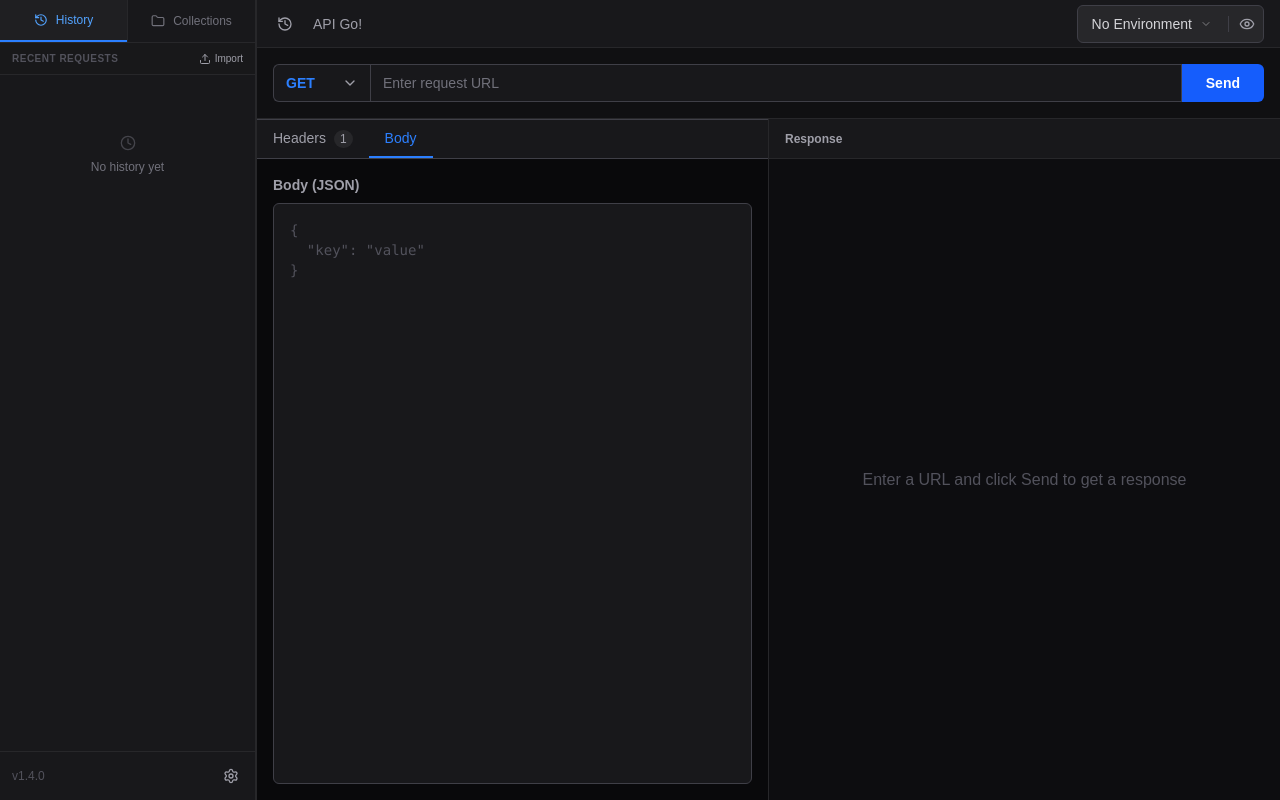
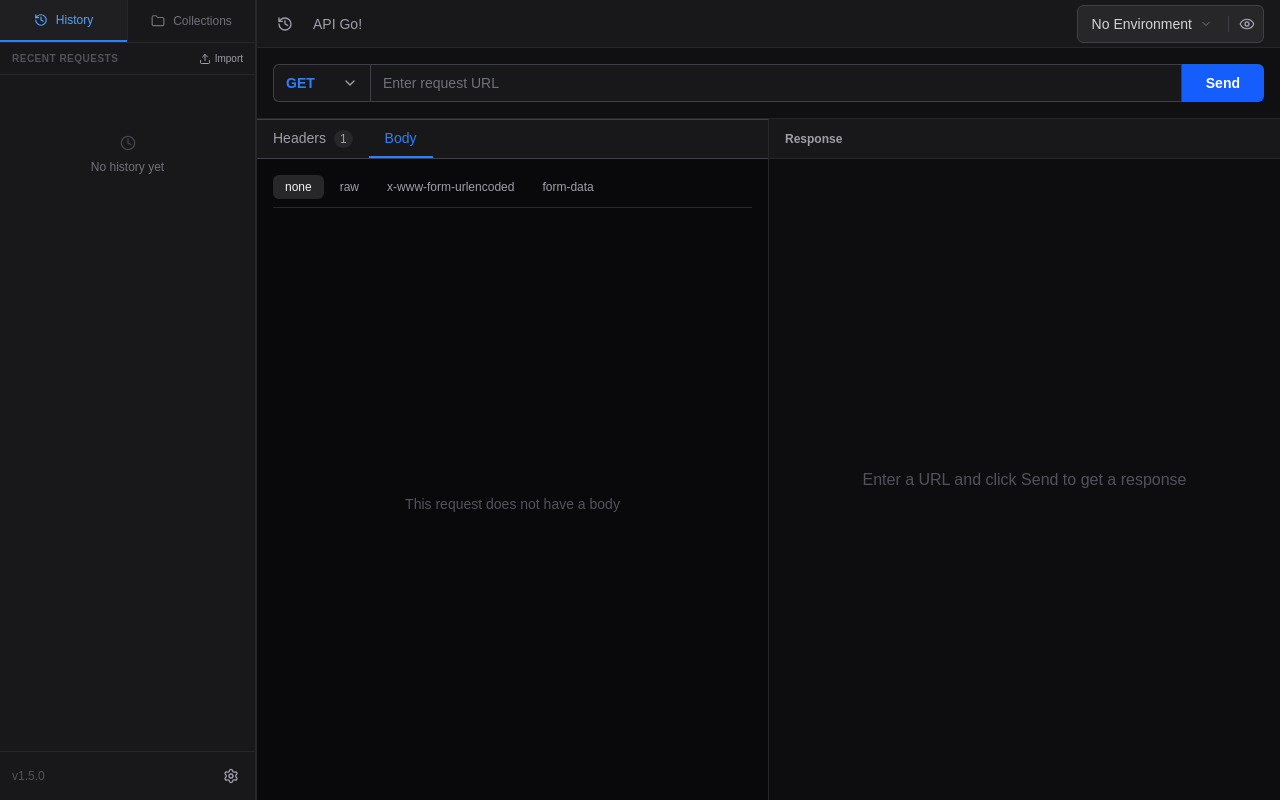
Before and after one commit to iamapinan/APIGo, a Next.js app: page / in a window 1280 px wide. Both pictures are taken after a click on the button "Body". Built offline with nearby package versions, Linux system fonts and the light colour scheme.

Commit message:
feat: Implement structured request body management for raw, urlencoded, and form data types, including variable substitution and proxying.

```diff
--- a/src/app/api/proxy/route.ts
+++ b/src/app/api/proxy/route.ts
@@ -2,16 +2,41 @@ import { NextRequest, NextResponse } from "next/server";
 
 export async function POST(req: NextRequest) {
   try {
-    const { url, method, headers, body } = await req.json();
+    const { url, method, headers, bodyType, bodyData } = await req.json();
 
     if (!url) {
       return NextResponse.json({ error: "URL is required" }, { status: 400 });
     }
 
+    let fetchBody: string | URLSearchParams | FormData | undefined = undefined;
+    const fetchHeaders: Record<string, string> = { ...headers };
+
+    if (!["GET", "HEAD"].includes(method) && bodyType !== "none") {
+      if (bodyType === "raw") {
+        fetchBody = bodyData;
+      } else if (bodyType === "urlencoded") {
+        const params = new URLSearchParams();
+        (bodyData || []).forEach((item: { key: string; value: string }) => {
+          params.append(item.key, item.value);
+        });
+        fetchBody = params;
+        fetchHeaders["Content-Type"] = "application/x-www-form-urlencoded";
+      } else if (bodyType === "formdata") {
+        const formData = new FormData();
+        (bodyData || []).forEach((item: { key: string; value: string }) => {
+          formData.append(item.key, item.value);
+        });
+        fetchBody = formData;
+        // Remove Content-Type so fetch can auto-set it with the multipart boundary
+        delete fetchHeaders["content-type"];
+        delete fetchHeaders["Content-Type"];
+      }
+    }
+
     const response = await fetch(url, {
       method,
-      headers,
-      body: ["GET", "HEAD"].includes(method) ? undefined : body,
+      headers: fetchHeaders,
+      body: fetchBody,
     });
 
     const responseBody = await response.text();
@@ -28,7 +53,9 @@ export async function POST(req: NextRequest) {
       headers: responseHeaders,
       body: responseBody,
     });
-  } catch (error: any) {
-    return NextResponse.json({ error: error.message }, { status: 500 });
+  } catch (error: unknown) {
+    const errorMessage =
+      error instanceof Error ? error.message : "Internal Server Error";
+    return NextResponse.json({ error: errorMessage }, { status: 500 });
   }
 }
--- a/src/components/request-composer/BodyEditor.tsx
+++ b/src/components/request-composer/BodyEditor.tsx
@@ -1,6 +1,14 @@
 "use client";
 
 import * as React from "react";
+import { Trash2, Plus } from "lucide-react";
+import {
+  parseBodyContent,
+  stringifyBodyContent,
+  BodyType,
+  KeyVal,
+} from "@/utils/request-types";
+import { cn } from "@/utils/cn";
 
 interface BodyEditorProps {
   content: string;
@@ -8,22 +16,144 @@ interface BodyEditorProps {
 }
 
 export function BodyEditor({ content, onChange }: BodyEditorProps) {
+  const body = parseBodyContent(content);
+
+  const handleTypeChange = (type: BodyType) => {
+    onChange(stringifyBodyContent({ ...body, type }));
+  };
+
+  const handleRawChange = (raw: string) => {
+    onChange(stringifyBodyContent({ ...body, raw }));
+  };
+
+  const addField = (listType: "urlencoded" | "formdata") => {
+    const newList = [
+      ...body[listType],
+      { key: "", value: "", isEnabled: true },
+    ];
+    onChange(stringifyBodyContent({ ...body, [listType]: newList }));
+  };
+
+  const updateField = (
+    listType: "urlencoded" | "formdata",
+    index: number,
+    field: keyof KeyVal,
+    value: string | boolean,
+  ) => {
+    const newList = [...body[listType]];
+    newList[index] = { ...newList[index], [field]: value } as KeyVal;
+    onChange(stringifyBodyContent({ ...body, [listType]: newList }));
+  };
+
+  const removeField = (listType: "urlencoded" | "formdata", index: number) => {
+    const newList = body[listType].filter((_, i) => i !== index);
+    onChange(stringifyBodyContent({ ...body, [listType]: newList }));
+  };
+
+  const renderList = (listType: "urlencoded" | "formdata") => {
+    const list = body[listType];
+    return (
+      <div className="flex flex-col gap-2 mt-4">
+        {list.map((item, index) => (
+          <div key={index} className="flex items-center gap-2 group">
+            <input
+              type="checkbox"
+              checked={item.isEnabled}
+              onChange={(e) =>
+                updateField(listType, index, "isEnabled", e.target.checked)
+              }
+              className="h-4 w-4 rounded border-zinc-300 dark:border-zinc-700 bg-white dark:bg-zinc-900 text-blue-600 focus:ring-blue-500 focus:ring-offset-white dark:focus:ring-offset-zinc-900"
+            />
+            <input
+              type="text"
+              placeholder="Key"
+              value={item.key}
+              onChange={(e) =>
+                updateField(listType, index, "key", e.target.value)
+              }
+              className="flex-[2] rounded-md border border-zinc-200 dark:border-zinc-700 bg-white dark:bg-zinc-900 px-3 py-1.5 text-sm text-zinc-900 dark:text-zinc-100 placeholder-zinc-400 dark:placeholder-zinc-600 focus:border-blue-500 focus:outline-none focus:ring-1 focus:ring-blue-500"
+            />
+            <input
+              type="text"
+              placeholder="Value"
+              value={item.value}
+              onChange={(e) =>
+                updateField(listType, index, "value", e.target.value)
+              }
+              className="flex-[3] rounded-md border border-zinc-200 dark:border-zinc-700 bg-white dark:bg-zinc-900 px-3 py-1.5 text-sm text-zinc-900 dark:text-zinc-100 placeholder-zinc-400 dark:placeholder-zinc-600 focus:border-blue-500 focus:outline-none focus:ring-1 focus:ring-blue-500"
+            />
+            <button
+              onClick={() => removeField(listType, index)}
+              className="p-1 text-zinc-400 hover:text-red-500 opacity-0 group-hover:opacity-100 transition-opacity"
+            >
+              <Trash2 className="h-4 w-4" />
+            </button>
+          </div>
+        ))}
+        {list.length === 0 && (
+          <div className="text-center text-xs text-zinc-500 dark:text-zinc-600 py-4">
+            No fields. Click "Add Field" to create one.
+          </div>
+        )}
+      </div>
+    );
+  };
+
   return (
     <div className="flex flex-col gap-2 p-4 h-full">
-      <div className="flex items-center justify-between">
-        <h3 className="text-sm font-semibold text-zinc-600 dark:text-zinc-400">
-          Body (JSON)
-        </h3>
+      <div className="flex items-center justify-between border-b border-zinc-200 dark:border-zinc-800 pb-2">
+        <div className="flex items-center gap-1">
+          {(["none", "raw", "urlencoded", "formdata"] as BodyType[]).map(
+            (type) => (
+              <button
+                key={type}
+                onClick={() => handleTypeChange(type)}
+                className={cn(
+                  "px-3 py-1 text-xs font-medium rounded-md transition-colors",
+                  body.type === type
+                    ? "bg-zinc-200 dark:bg-zinc-800 text-zinc-900 dark:text-zinc-100"
+                    : "text-zinc-600 dark:text-zinc-400 hover:text-zinc-900 dark:hover:text-zinc-200 hover:bg-zinc-100 dark:hover:bg-zinc-800/50",
+                )}
+              >
+                {type === "none" && "none"}
+                {type === "raw" && "raw"}
+                {type === "urlencoded" && "x-www-form-urlencoded"}
+                {type === "formdata" && "form-data"}
+              </button>
+            ),
+          )}
+        </div>
+
+        {(body.type === "urlencoded" || body.type === "formdata") && (
+          <button
+            onClick={() => addField(body.type as "urlencoded" | "formdata")}
+            className="flex items-center gap-1 text-xs text-blue-600 dark:text-blue-500 hover:text-blue-700 dark:hover:text-blue-400"
+          >
+            <Plus className="h-3 w-3" /> Add Field
+          </button>
+        )}
       </div>
-      <textarea
-        value={content}
-        onChange={(e) => onChange(e.target.value)}
-        placeholder={`{
-  "key": "value"
-}`}
-        className="flex-1 w-full h-[200px] resize-none rounded-md border border-zinc-200 dark:border-zinc-700 bg-white dark:bg-zinc-900 p-4 font-mono text-sm text-zinc-900 dark:text-zinc-100 placeholder-zinc-400 dark:placeholder-zinc-600 focus:border-blue-500 focus:outline-none focus:ring-1 focus:ring-blue-500"
-        spellCheck={false}
-      />
+
+      <div className="flex-1 mt-2">
+        {body.type === "none" && (
+          <div className="flex items-center justify-center h-full text-sm text-zinc-500 dark:text-zinc-600">
+            This request does not have a body
+          </div>
+        )}
+
+        {body.type === "raw" && (
+          <textarea
+            value={body.raw}
+            onChange={(e) => handleRawChange(e.target.value)}
+            placeholder={`{\n  "key": "value"\n}`}
+            className="flex-1 w-full h-[300px] resize-none rounded-md border border-zinc-200 dark:border-zinc-700 bg-white dark:bg-zinc-900 p-4 font-mono text-sm text-zinc-900 dark:text-zinc-100 placeholder-zinc-400 dark:placeholder-zinc-600 focus:border-blue-500 focus:outline-none focus:ring-1 focus:ring-blue-500"
+            spellCheck={false}
+          />
+        )}
+
+        {(body.type === "urlencoded" || body.type === "formdata") &&
+          renderList(body.type)}
+      </div>
     </div>
   );
 }
--- a/src/components/response-viewer/ResponseBody.tsx
+++ b/src/components/response-viewer/ResponseBody.tsx
@@ -44,37 +44,35 @@ export function ResponseBody({ body, contentType }: ResponseBodyProps) {
     );
   }
 
-  let content = body;
-  let isJson =
+  let displayContent = body;
+  let formattedJson = "";
+  const isJson =
     contentType?.includes("application/json") ||
     (typeof body === "string" &&
       (body.trim().startsWith("{") || body.trim().startsWith("[")));
 
   if (isJson) {
     try {
-      // Try to parse and re-stringify with indentation
       const parsed = JSON.parse(body);
       const stringified = JSON.stringify(parsed, null, 2);
-
-      return (
-        <div className="h-full overflow-auto bg-white dark:bg-zinc-950 p-4 rounded-md border border-zinc-200 dark:border-zinc-700">
-          <pre
-            className="text-xs font-mono text-zinc-700 dark:text-zinc-300 whitespace-pre-wrap break-all"
-            dangerouslySetInnerHTML={{ __html: colorizeJson(stringified) }}
-          />
-        </div>
-      );
-    } catch (e) {
-      // If parsing fails, leave as is (maybe it's not valid JSON despite the content-type)
-      console.warn("Failed to beautify JSON", e);
+      formattedJson = colorizeJson(stringified);
+    } catch {
+      // If parsing fails, fall back to plain text
     }
   }
 
   return (
     <div className="h-full overflow-auto bg-white dark:bg-zinc-950 p-4 rounded-md border border-zinc-200 dark:border-zinc-700">
-      <pre className="text-xs font-mono text-zinc-700 dark:text-zinc-300 whitespace-pre-wrap break-all">
-        {content}
-      </pre>
+      {formattedJson ? (
+        <pre
+          className="text-xs font-mono text-zinc-700 dark:text-zinc-300 whitespace-pre-wrap break-all"
+          dangerouslySetInnerHTML={{ __html: formattedJson }}
+        />
+      ) : (
+        <pre className="text-xs font-mono text-zinc-700 dark:text-zinc-300 whitespace-pre-wrap break-all">
+          {displayContent}
+        </pre>
+      )}
     </div>
   );
 }
--- a/src/components/sidebar/Sidebar.tsx
+++ b/src/components/sidebar/Sidebar.tsx
@@ -105,7 +105,7 @@ export function Sidebar({
 
       {/* Footer */}
       <div className="p-3 border-t border-zinc-200 dark:border-zinc-800 text-xs text-zinc-500 dark:text-zinc-600 flex justify-between items-center bg-zinc-50 dark:bg-zinc-900">
-        <span>v1.4.0</span>
+        <span>v1.5.0</span>
         <button
           onClick={onOpenSettings}
           className="p-1 hover:bg-zinc-200 dark:hover:bg-zinc-800 rounded text-zinc-500 hover:text-zinc-800 dark:text-zinc-400 dark:hover:text-zinc-100 transition-colors"
--- a/src/context/ThemeContext.tsx
+++ b/src/context/ThemeContext.tsx
@@ -24,6 +24,7 @@ export function ThemeProvider({ children }: { children: ReactNode }) {
   useEffect(() => {
     const savedTheme = localStorage.getItem("theme") as Theme;
     if (savedTheme) {
+      // eslint-disable-next-line react-hooks/set-state-in-effect
       setTheme(savedTheme);
       document.documentElement.classList.toggle("dark", savedTheme === "dark");
       // Also toggle class on body just in case
--- a/src/hooks/useRequest.ts
+++ b/src/hooks/useRequest.ts
@@ -1,4 +1,5 @@
 import { useState } from "react";
+import { parseBodyContent } from "@/utils/request-types";
 
 interface Header {
   key: string;
@@ -38,7 +39,7 @@ export function useRequest(): UseRequestReturn {
     url: string,
     method: string,
     headers: Header[],
-    body: string,
+    bodyString: string,
   ) => {
     setIsLoading(true);
     setError(null);
@@ -53,17 +54,36 @@ export function useRequest(): UseRequestReturn {
 
       const processedUrl = url.startsWith("http") ? url : `https://${url}`;
 
+      const structuredBody = parseBodyContent(bodyString);
+
+      // Determine the payload to send to the proxy
+      // We will send the structured representation, and let the proxy handle the actual construction
+      const proxyPayload = {
+        url: processedUrl,
+        method,
+        headers: requestHeaders,
+        bodyType: structuredBody.type,
+        bodyData:
+          structuredBody.type === "raw"
+            ? structuredBody.raw
+            : structuredBody.type === "urlencoded"
+              ? structuredBody.urlencoded.filter((i) => i.isEnabled && i.key)
+              : structuredBody.type === "formdata"
+                ? structuredBody.formdata.filter((i) => i.isEnabled && i.key)
+                : undefined,
+      };
+
+      if (["GET", "HEAD"].includes(method)) {
+        proxyPayload.bodyType = "none";
+        proxyPayload.bodyData = undefined;
+      }
+
       const res = await fetch("/api/proxy", {
         method: "POST",
         headers: {
           "Content-Type": "application/json",
         },
-        body: JSON.stringify({
-          url: processedUrl,
-          method,
-          headers: requestHeaders,
-          body: ["GET", "HEAD"].includes(method) ? undefined : body,
-        }),
+        body: JSON.stringify(proxyPayload),
       });
 
       const data = await res.json();
@@ -85,9 +105,10 @@ export function useRequest(): UseRequestReturn {
         size: new Blob([data.body]).size,
         contentType: data.headers["content-type"] || null,
       });
-    } catch (err: any) {
-      setError(err.message || "Something went wrong");
-      // If the proxy fails, we might still get some response info, but usually it's a 500
+    } catch (err: unknown) {
+      const errorMessage =
+        err instanceof Error ? err.message : "Something went wrong";
+      setError(errorMessage);
     } finally {
       setIsLoading(false);
     }
--- a/src/utils/postman-parser.ts
+++ b/src/utils/postman-parser.ts
@@ -13,7 +13,7 @@ interface PostmanUrl {
   host?: string[];
   path?: string[];
   query?: { key: string; value: string }[];
-  variable?: any[];
+  variable?: unknown[];
 }
 
 interface PostmanRequest {
@@ -22,7 +22,7 @@ interface PostmanRequest {
   body?: {
     mode: string;
     raw: string;
-    options?: any;
+    options?: unknown;
   };
   url: string | PostmanUrl;
 }
@@ -68,8 +68,6 @@ export interface HistoryItem {
 export function parsePostmanCollection(
   json: PostmanCollection,
 ): CollectionItem[] {
-  const items: CollectionItem[] = [];
-
   function traverse(node: PostmanItem[]): CollectionItem[] {
     if (!node || !Array.isArray(node)) return [];
 
--- /dev/null
+++ b/src/utils/request-types.ts
@@ -0,0 +1,70 @@
+export type BodyType = "none" | "raw" | "urlencoded" | "formdata";
+
+export interface KeyVal {
+  key: string;
+  value: string;
+  isEnabled: boolean;
+  type?: "text"; // For formdata
+}
+
+export interface StructuredBody {
+  type: BodyType;
+  raw: string;
+  urlencoded: KeyVal[];
+  formdata: KeyVal[];
+}
+
+export function parseBodyContent(content: string): StructuredBody {
+  try {
+    if (!content) throw new Error("empty");
+    const parsed = JSON.parse(content);
+    if (
+      parsed &&
+      typeof parsed === "object" &&
+      typeof parsed.type === "string"
+    ) {
+      // Looks like a StructuredBody
+      return {
+        type: parsed.type,
+        raw: parsed.raw || "",
+        urlencoded: Array.isArray(parsed.urlencoded) ? parsed.urlencoded : [],
+        formdata: Array.isArray(parsed.formdata) ? parsed.formdata : [],
+      };
+    }
+    throw new Error("not structured");
+  } catch {
+    // If it fails to parse as StructuredBody, treat the whole content as raw string
+    return {
+      type: content ? "raw" : "none",
+      raw: content,
+      urlencoded: [],
+      formdata: [],
+    };
+  }
+}
+
+export function stringifyBodyContent(body: StructuredBody): string {
+  // If it's none, we might just store an empty string to save space or store the structured JSON.
+  // Storing the structured JSON is safer for remembering the mode.
+  return JSON.stringify(body);
+}
+
+export function substituteStructuredBody(
+  body: StructuredBody,
+  substituteFn: (val: string) => string,
+): StructuredBody {
+  return {
+    ...body,
+    raw: substituteFn(body.raw),
+    urlencoded: body.urlencoded.map((item) => ({
+      ...item,
+      key: substituteFn(item.key),
+      value: substituteFn(item.value),
+    })),
+    formdata: body.formdata.map((item) => ({
+      ...item,
+      key: substituteFn(item.key),
+      value: substituteFn(item.value),
+    })),
+  };
+}
```
Also changed, not shown: src/app/page.tsx (+20 -4 lines).
